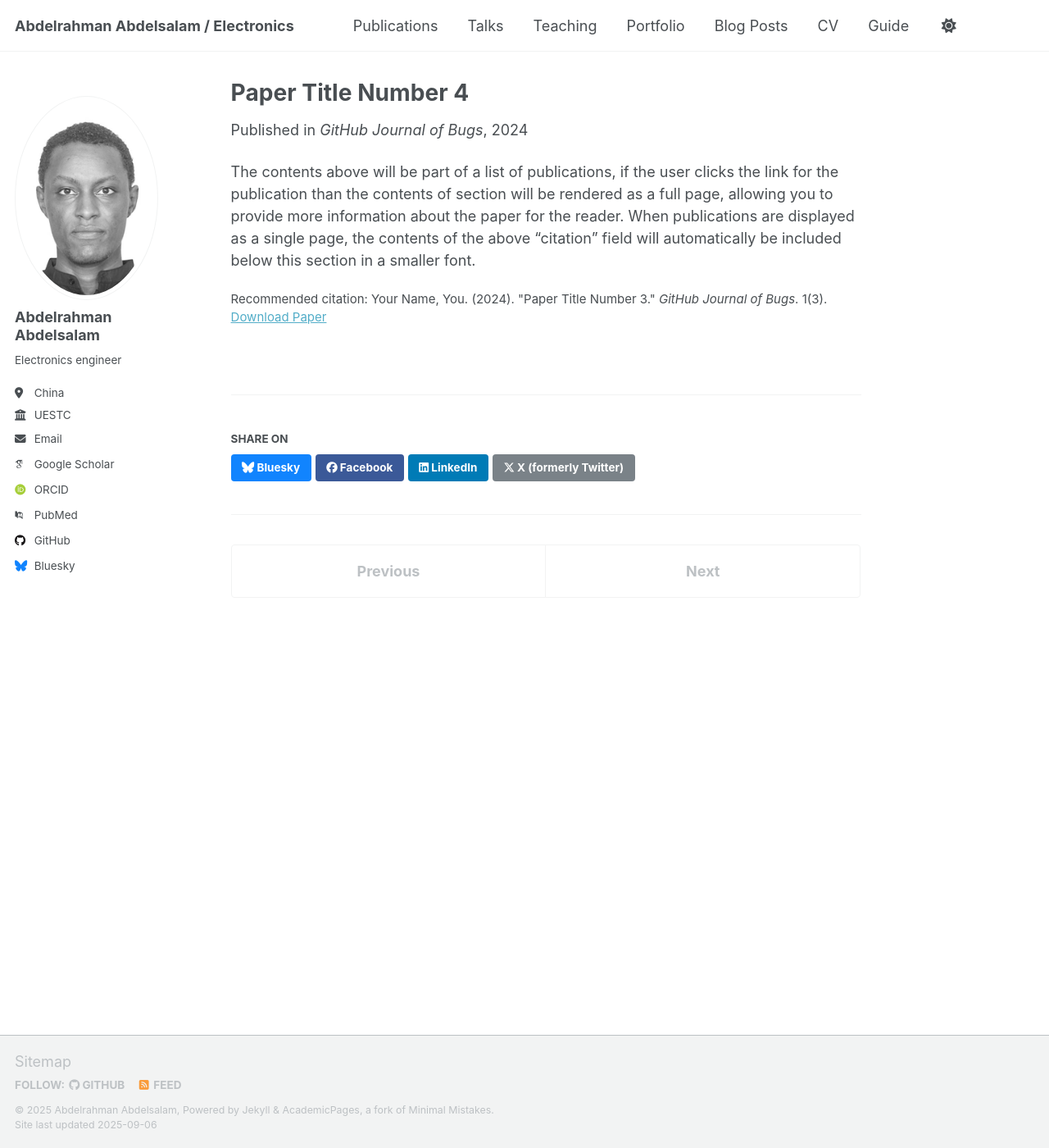
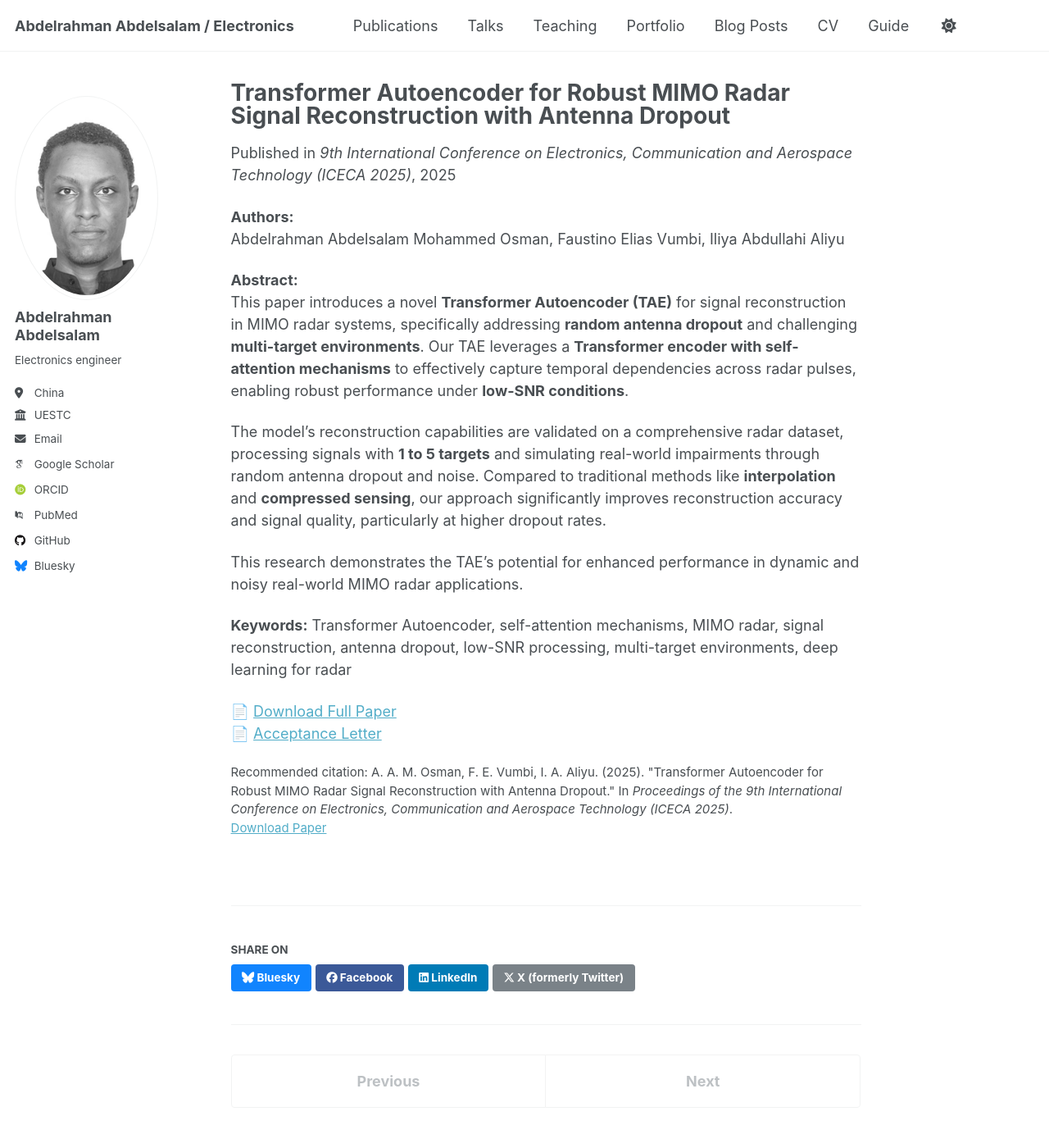
Before and after one commit to abdelrahman-dip/abdelrahmanosman.github.io, a Jekyll site: the page built from _publications/2024-02-17-paper-title-number-4.md, in a window 1280 px wide and 1400 px high. Shown: the whole window at 82% size. Built offline with Jekyll 4.4.1, drawn with Linux system fonts in a browser that asks for light colours; some web fonts are replaced; a script that is not in the unit is left out.

Commit message:
Update 2024-02-17-paper-title-number-4.md

```diff
--- a/_publications/2024-02-17-paper-title-number-4.md
+++ b/_publications/2024-02-17-paper-title-number-4.md
@@ -1,13 +1,26 @@
 ---
-title: "Paper Title Number 4"
+title: "Transformer Autoencoder for Robust MIMO Radar Signal Reconstruction with Antenna Dropout"
 collection: publications
 category: conferences
-permalink: /publication/2024-02-17-paper-title-number-4
-excerpt: 'This paper is about fixing template issue #693.'
-date: 2024-02-17
-venue: 'GitHub Journal of Bugs'
-paperurl: 'http://academicpages.github.io/files/paper3.pdf'
-citation: 'Your Name, You. (2024). &quot;Paper Title Number 3.&quot; <i>GitHub Journal of Bugs</i>. 1(3).'
+permalink: /publication/2025-03-iceca-tae-mimo-radar
+excerpt: 'A novel Transformer Autoencoder (TAE) approach for robust MIMO radar signal reconstruction under antenna dropout and low-SNR conditions.'
+date: 2025-03-15
+venue: '9th International Conference on Electronics, Communication and Aerospace Technology (ICECA 2025)'
+paperurl: '/files/Transformer Autoencoder for Robust MIMO Radar Signal Reconstruction with Antenna Dropout.pdf'
+citation: 'A. A. M. Osman, F. E. Vumbi, I. A. Aliyu. (2025). "Transformer Autoencoder for Robust MIMO Radar Signal Reconstruction with Antenna Dropout." In <i>Proceedings of the 9th International Conference on Electronics, Communication and Aerospace Technology (ICECA 2025)</i>.'
 ---
 
-The contents above will be part of a list of publications, if the user clicks the link for the publication than the contents of section will be rendered as a full page, allowing you to provide more information about the paper for the reader. When publications are displayed as a single page, the contents of the above "citation" field will automatically be included below this section in a smaller font.
+**Authors:**
+Abdelrahman Abdelsalam Mohammed Osman, Faustino Elias Vumbi, Iliya Abdullahi Aliyu
+
+**Abstract:**
+This paper introduces a novel **Transformer Autoencoder (TAE)** for signal reconstruction in MIMO radar systems, specifically addressing **random antenna dropout** and challenging **multi-target environments**. Our TAE leverages a **Transformer encoder with self-attention mechanisms** to effectively capture temporal dependencies across radar pulses, enabling robust performance under **low-SNR conditions**.
+
+The model’s reconstruction capabilities are validated on a comprehensive radar dataset, processing signals with **1 to 5 targets** and simulating real-world impairments through random antenna dropout and noise. Compared to traditional methods like **interpolation** and **compressed sensing**, our approach significantly improves reconstruction accuracy and signal quality, particularly at higher dropout rates.
+
+This research demonstrates the TAE’s potential for enhanced performance in dynamic and noisy real-world MIMO radar applications.
+
+**Keywords:** Transformer Autoencoder, self-attention mechanisms, MIMO radar, signal reconstruction, antenna dropout, low-SNR processing, multi-target environments, deep learning for radar
+
+📄 [Download Full Paper](/files/Transformer Autoencoder for Robust MIMO Radar Signal Reconstruction with Antenna Dropout.pdf)
+📄 [Acceptance Letter](/files/Acceptance Letter - 047 (1).pdf)
```
